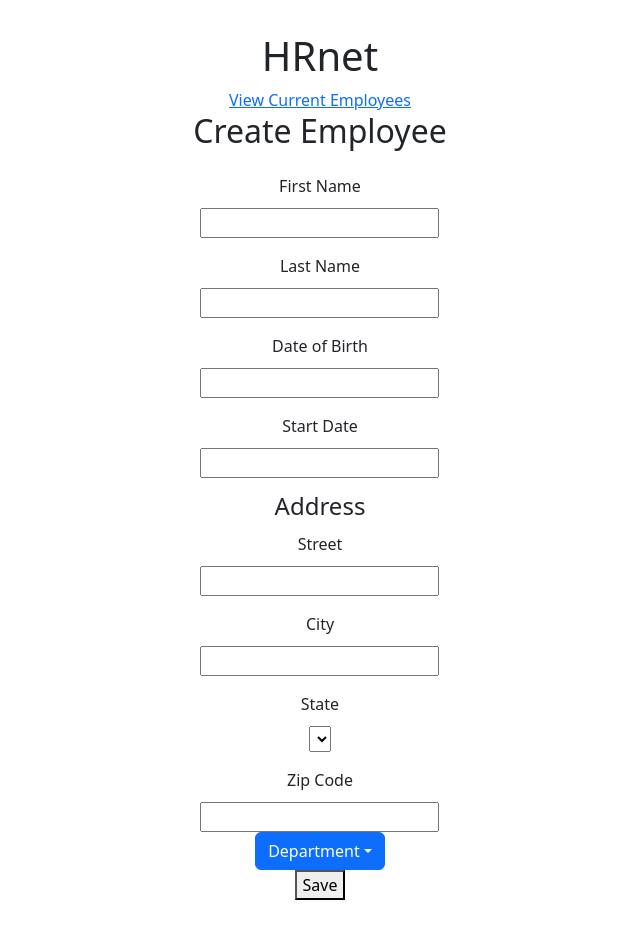
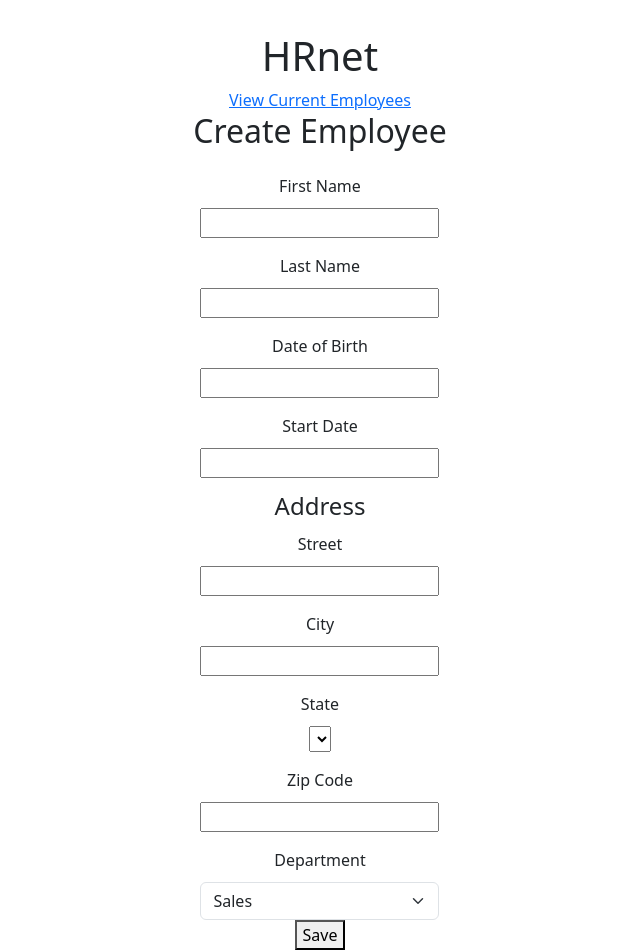
Before and after one commit to Kasia307584/wealth_health-hr-app--frontend, a React (Vite) app: page / in a window 1280 px wide. Shown: the top 952 px of the page, without its empty margins (320-960 px from the left). Built offline with nearby package versions, Linux system fonts and the light colour scheme.

Commit message:
Dropdown button replaced by personalized select
Still using React-Bootstrap

```diff
--- a/src/pages/employee/EmployeeView.jsx
+++ b/src/pages/employee/EmployeeView.jsx
@@ -1,6 +1,5 @@
 import { Link } from "react-router-dom";
-import DropdownButton from "react-bootstrap/DropdownButton";
-import Dropdown from "react-bootstrap/Dropdown";
+import Form from "react-bootstrap/Form";
 
 export default function Employee() {
   return (
@@ -40,13 +39,14 @@ export default function Employee() {
             <input id="zip-code" type="number" />
           </fieldset>
 
-          <DropdownButton id="dropdown-basic-button" title="Department">
-            <Dropdown.Item>Sales</Dropdown.Item>
-            <Dropdown.Item>Marketing</Dropdown.Item>
-            <Dropdown.Item>Engineering</Dropdown.Item>
-            <Dropdown.Item>Human Resources</Dropdown.Item>
-            <Dropdown.Item>Legal</Dropdown.Item>
-          </DropdownButton>
+          <label htmlFor="department">Department</label>
+          <Form.Select aria-label="Select department" name="department">
+            <option>Sales</option>
+            <option>Marketing</option>
+            <option>Engineering</option>
+            <option>Human Resources</option>
+            <option>Legal</option>
+          </Form.Select>
         </form>
 
         <button>Save</button>
```
